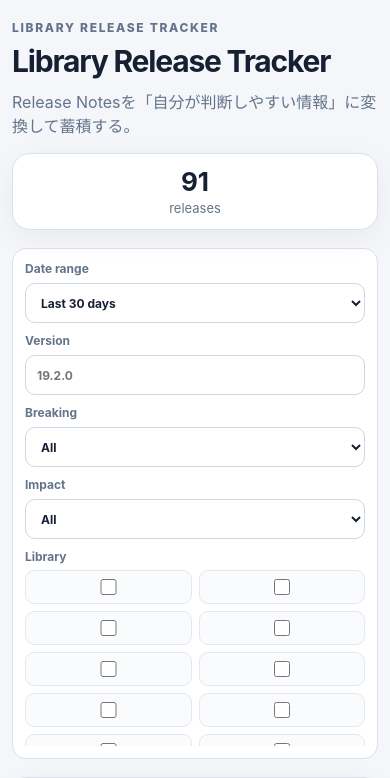
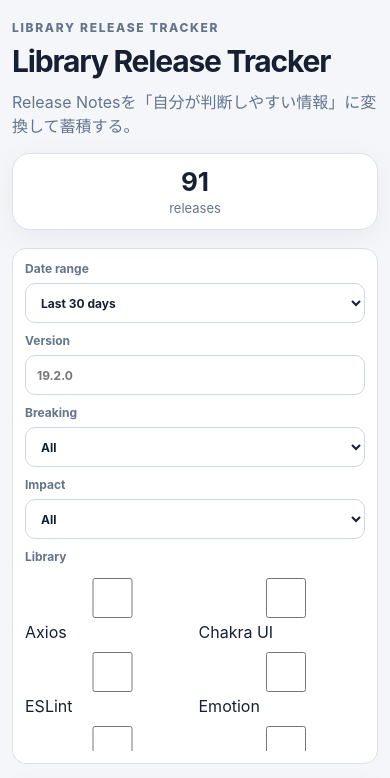
Before and after one commit to haruki33/library-update-checker, a React (Vite) app: page / in a window 390 px wide. Shown: the top 778 px of the page. Built offline with nearby package versions, Linux system fonts and the light colour scheme.

Commit message:
fix: make library names explicitly visible

```diff
--- a/src/styles.css
+++ b/src/styles.css
@@ -12,15 +12,16 @@
 .summary-card strong { display: block; font-size: 32px; }
 .summary-card span { color: #64748b; font-size: 13px; }
 .filters { display: grid; grid-template-columns: repeat(4, minmax(120px, 1fr)); gap: 14px; margin-bottom: 18px; padding: 18px; border: 1px solid #dbe1ea; border-radius: 18px; background: white; }
-.filters label, .library-filter > span { display: flex; flex-direction: column; gap: 7px; color: #64748b; font-size: 12px; font-weight: 700; }
+.filters > label { display: flex; flex-direction: column; gap: 7px; color: #64748b; font-size: 12px; font-weight: 700; }
 select, input { width: 100%; min-width: 0; max-width: 100%; min-height: 40px; border: 1px solid #cfd7e3; border-radius: 10px; background: white; color: #172033; padding: 0 11px; outline: none; }
 select:focus, input:focus { border-color: #64748b; }
 .library-filter { grid-column: 1 / -1; }
-.library-options { display: grid; grid-template-columns: repeat(auto-fill, minmax(150px, 1fr)); gap: 8px; margin-top: 2px; }
-.checkbox { flex-direction: row !important; align-items: center; gap: 8px !important; min-width: 0; padding: 9px 10px; border: 1px solid #e2e8f0; border-radius: 9px; background: #fafbfc; font-weight: 500 !important; color: #334155 !important; cursor: pointer; }
-.checkbox:hover { background: #f1f5f9; }
-.checkbox input { width: auto; min-width: 16px; min-height: 16px; flex: 0 0 auto; padding: 0; }
-.library-name { display: block; min-width: 0; overflow: hidden; color: #334155; font-size: 13px; font-weight: 500; white-space: nowrap; text-overflow: ellipsis; }
+.library-filter > span { display: block; margin-bottom: 7px; color: #64748b; font-size: 12px; font-weight: 700; }
+.library-options { display: grid; grid-template-columns: repeat(auto-fill, minmax(150px, 1fr)); gap: 8px; }
+.library-option { display: flex !important; flex-direction: row !important; align-items: center !important; gap: 8px; min-width: 0; width: 100%; margin: 0; padding: 9px 10px; border: 1px solid #e2e8f0; border-radius: 9px; background: #fafbfc; color: #172033 !important; font-size: 13px !important; font-weight: 600 !important; line-height: 1.3; cursor: pointer; }
+.library-option:hover { background: #f1f5f9; }
+.library-option input { display: block; width: 16px !important; height: 16px; min-width: 16px; min-height: 16px; max-width: 16px; margin: 0; padding: 0; flex: 0 0 16px; }
+.library-option > span { display: block; min-width: 0; overflow: hidden; color: #172033 !important; font-size: 13px; font-weight: 600; line-height: 1.3; white-space: nowrap; text-overflow: ellipsis; }
 .release-list { overflow-x: auto; border: 1px solid #dbe1ea; border-radius: 18px; background: white; box-shadow: 0 8px 30px rgba(15, 23, 42, .05); }
 table { width: 100%; border-collapse: collapse; }
 th, td { padding: 16px; border-bottom: 1px solid #edf0f5; text-align: left; vertical-align: top; }
@@ -60,13 +61,12 @@
   .summary-card { width: 100%; min-width: 0; padding: 12px 16px; }
   .summary-card strong { font-size: 26px; }
   .filters { grid-template-columns: 1fr; gap: 10px; padding: 12px; border-radius: 14px; }
-  .filters label { min-width: 0; width: 100%; }
+  .filters > label { min-width: 0; width: 100%; }
   .filters input, .filters select { width: 100%; min-width: 0; max-width: 100%; }
   .library-filter { grid-column: auto; }
   .library-options { grid-template-columns: repeat(2, minmax(0, 1fr)); gap: 7px; max-height: 180px; overflow-y: auto; padding: 4px 0; }
-  .checkbox { padding: 8px; overflow: hidden; }
-  .library-name { min-width: 0; }
-  .checkbox input { margin: 0; }
+  .library-option { min-width: 0; padding: 8px; }
+  .library-option > span { min-width: 0; }
   .release-list { overflow-x: visible; border-radius: 14px; }
   table, tbody, tr, td { display: block; width: 100%; }
   table { min-width: 0; }
```
